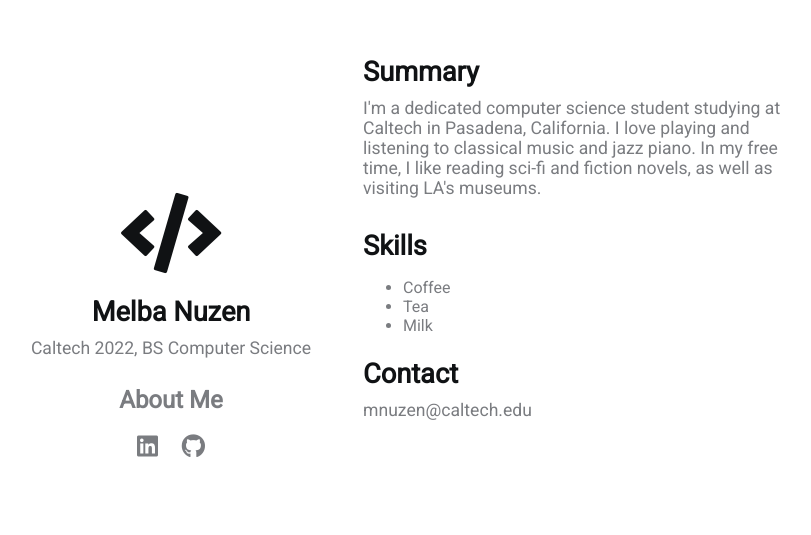
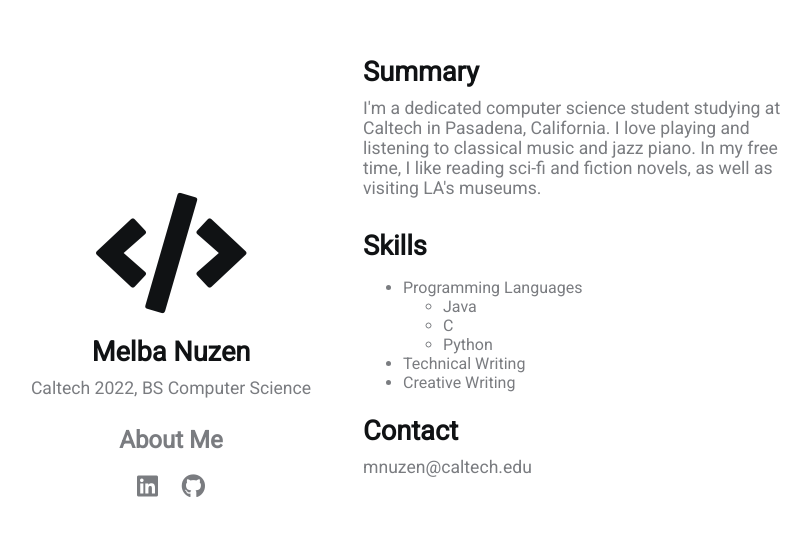
Before and after one commit to mnuzen/mnuzen.github.io, a plain HTML site: page about.html in a window 1280 px wide. Shown: the part 127-662 px from the top of the page, without its empty margins (277-1088 px from the left). Drawn offline with Linux system fonts and the light colour scheme.

Commit message:
Added skills

```diff
--- a/about.html
+++ b/about.html
@@ -11,7 +11,7 @@
 <body>
     <div class="grid-2">
         <div class="section-1">
-            <i class="fas fa-code fa-5x white"></i>
+            <a href="mnuzen.github.io"><i class="fas fa-code fa-5x white"></i></a>
             <h2>Melba Nuzen</h2>
             <p>Caltech 2022, BS Computer Science</p>
 
@@ -28,9 +28,15 @@
 
             <h2>Skills</h2>
             <ul>
-              <li>Coffee</li>
-              <li>Tea</li>
-              <li>Milk</li>
+              <li>Programming Languages
+                <ul>
+                  <li>Java</li>
+                  <li>C</li>
+                  <li>Python</li>
+                </ul>
+              </li>
+              <li>Technical Writing</li>
+              <li>Creative Writing</li>
             </ul>
 
             <h2>Contact</h2>
```
